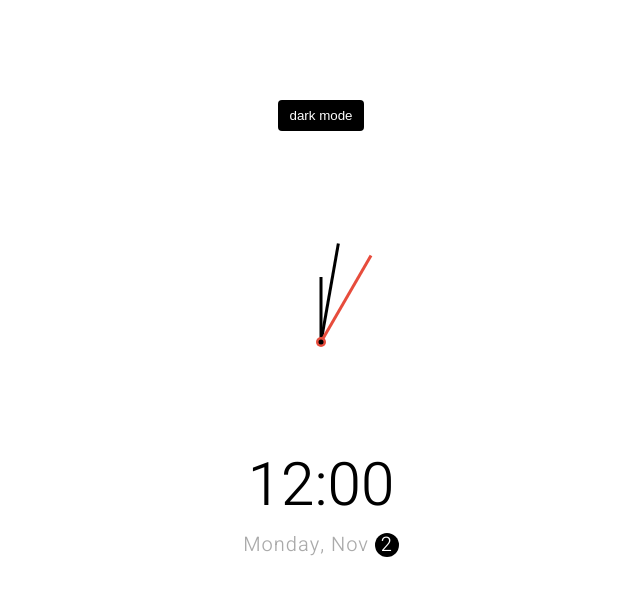
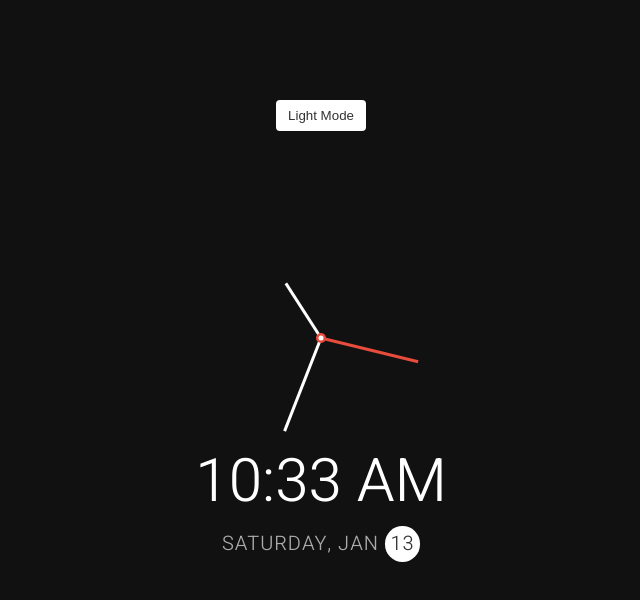
Before and after one commit to rooted92/theme-clock, a plain HTML site: page index.html in a window 1280 px wide. Both pictures are taken after a click on the button "dark mode". Shown: the whole page, without its empty margins (319-959 px from the left). Drawn offline with Linux system fonts and the light colour scheme; a web font is replaced by a local one.

Commit message:
feat: added functions to handle date, time, and needle movements

```diff
--- a/app.js
+++ b/app.js
@@ -0,0 +1,47 @@
+const  hour = document.querySelector('.hour');
+const  minute = document.querySelector('.minute');
+const  second = document.querySelector('.second');
+const  time = document.querySelector('.time');
+const date = document.querySelector('.date');
+const toggle = document.querySelector('.toggle');
+
+const days = ["sunday","monday","tuesday","wednesday","thursday","friday","saturday"];
+
+const months = ["Jan", "Feb", "Mar", "Apr", "May", "June", "July", "Aug", "Sept", "Oct","Nov","Dec"];
+
+toggle.addEventListener('click', (e) => {
+    const html = document.querySelector('html');
+    if(html.classList.contains('dark')){
+        html.classList.remove('dark');
+        e.target.textContent = "Dark Mode";
+    } else {
+        html.classList.add('dark');
+        e.target.textContent = "Light Mode";
+    }
+});
+
+function setTime(){
+    const timeNow = new Date();
+    const month = timeNow.getMonth();
+    const day = timeNow.getDay();
+    const hours = timeNow.getHours();
+    const hoursForClock = hours % 12;
+    const minutes = timeNow.getMinutes();
+    const seconds = timeNow.getSeconds();
+    const ampm = hours >= 12 ? 'PM' : 'AM';
+
+    hour.style.transform = `translate(-50%, -100%) rotate(${scale(hoursForClock, 0, 11, 0, 360)}deg)`;
+    minute.style.transform = `translate(-50%, -100%) rotate(${scale(minutes, 0, 59, 0, 360)}deg)`;
+    second.style.transform = `translate(-50%, -100%) rotate(${scale(seconds, 0, 59, 0, 360)}deg)`;
+
+    time.innerHTML = `${hoursForClock}:${minutes < 10 ? `0${minutes}` : minutes} ${ampm}`;
+    date.innerHTML = `${days[day]}, ${months[month]} <span class="circle">${timeNow.getDate()}</span>`
+}
+
+const scale = (num, in_min, in_max, out_min, out_max) => {
+    return (num - in_min) * (out_max - out_min) / (in_max - in_min) + out_min;
+}
+
+setTime();
+
+setInterval(setTime, 1000);
--- a/index.html
+++ b/index.html
@@ -22,7 +22,6 @@
         </div>
 
         <div class="time">
-            12:00
         </div>
         <div class="date">Monday, Nov <span class="circle">2</span></div>
     </div>
--- a/style.css
+++ b/style.css
@@ -70,6 +70,7 @@ body {
     height: 65px;
     width: 3px;
     transform-origin: bottom;
+    transition: all .5s ease-in;
 }
 
 .needle.hour {
@@ -115,6 +116,7 @@ body {
 }
 
 .date {
+    text-transform: uppercase;
     font-size: 20px;
     font-weight: 300;
     color: #aaa;
@@ -125,8 +127,8 @@ body {
     background-color: var(--primary-color);
     color: var(--secondary-color);
     border-radius: 50%;
-    height: 1.5rem;
-    width: 1.5rem;
+    height: 2.2rem;
+    width: 2.2rem;
     display: inline-flex;
     align-items: center;
     justify-content: center;
```
